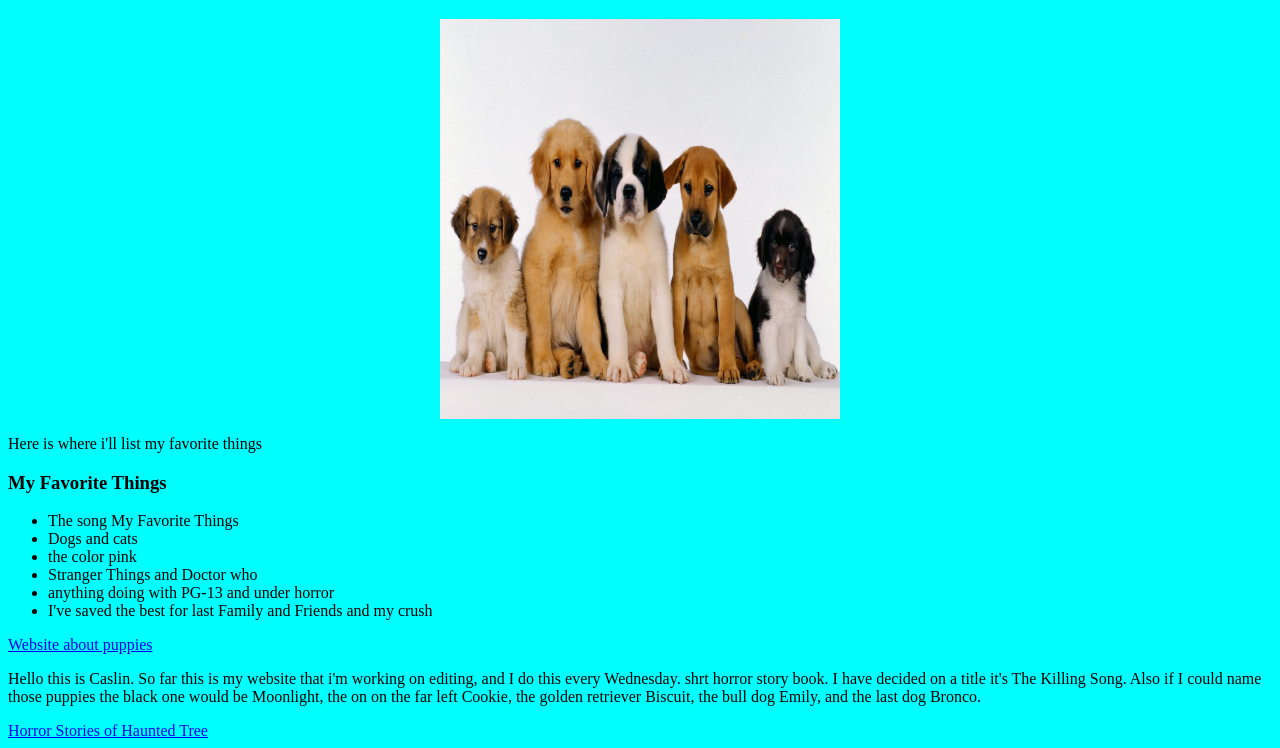
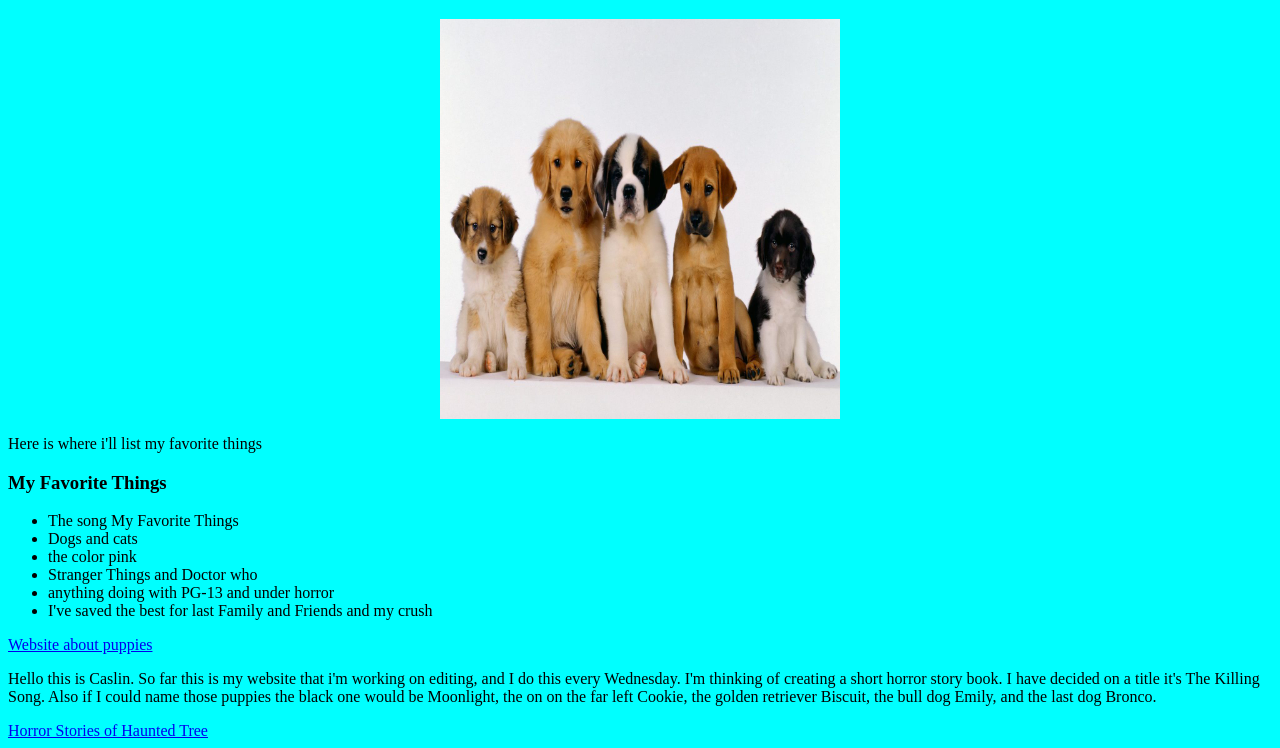
Before and after one commit to unicorn2005/unicorn2005.github.io, a plain HTML site: page index.html in a window 1280 px wide. Shown: the part 62-810 px from the top of the page. Drawn offline with Linux system fonts and the light colour scheme.

Commit message:
Update index.html

```diff
--- a/index.html
+++ b/index.html
@@ -37,7 +37,7 @@
 </ul>
   <a href="http://trupanion.com/blog/2016/07/fun-facts-about-puppies/"> Website about puppies</a>
   <p> Hello this is Caslin. So far this is my website that i'm working on editing, and I do this every Wednesday.
-      shrt horror story book. I have decided on a title it's The Killing Song. Also if I could name those puppies
+  I'm thinking of creating a short horror story book. I have decided on a title it's The Killing Song. Also if I could name those puppies
   the black one would be Moonlight, the on on the far left Cookie, the golden retriever Biscuit, the bull dog Emily, and the last dog Bronco.</p>
   <a href="https://docs.google.com/document/d/1a3Cvy1GLXgCzXjdoiF2m51VegmBhZfoyUfKvww3jevE/edit#"> Horror Stories of Haunted Tree</a>
 
```
